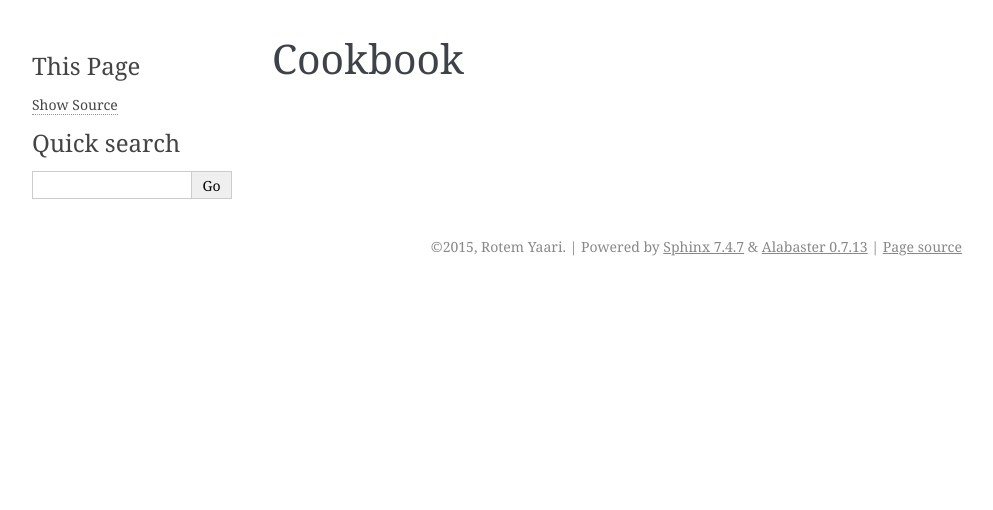
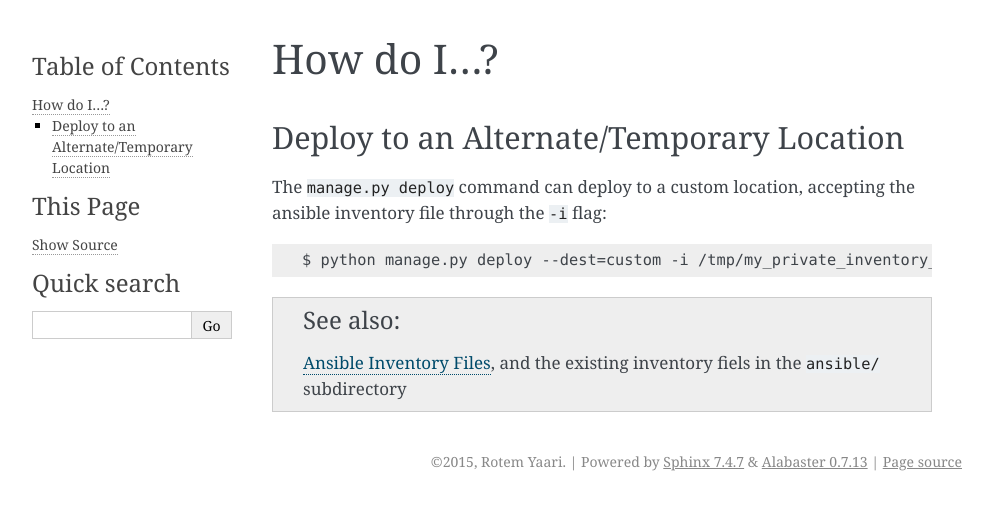
Before and after one commit to getweber/weber-docs, a Sphinx documentation site: the page built from doc/cookbook.rst, in a window 1280 px wide. Shown: the top 510 px of the page, without its empty margins (148-1141 px from the left). Built offline with Sphinx 7.4.7, drawn with Linux system fonts in a browser that asks for light colours.

Commit message:
Cookbook

```diff
--- a/doc/cookbook.rst
+++ b/doc/cookbook.rst
@@ -1,2 +1,11 @@
-Cookbook
---------
+How do I...?
+------------
+
+Deploy to an Alternate/Temporary Location
+~~~~~~~~~~~~~~~~~~~~~~~~~~~~~~~~~~~~~~~~~
+
+The ``manage.py deploy`` command can deploy to a custom location, accepting the ansible inventory file through the ``-i`` flag::
+
+  $ python manage.py deploy --dest=custom -i /tmp/my_private_inventory_file
+
+.. seealso:: `Ansible Inventory Files <http://docs.ansible.com/ansible/intro_inventory.html>`_, and the existing inventory fiels in the ``ansible/`` subdirectory
```
